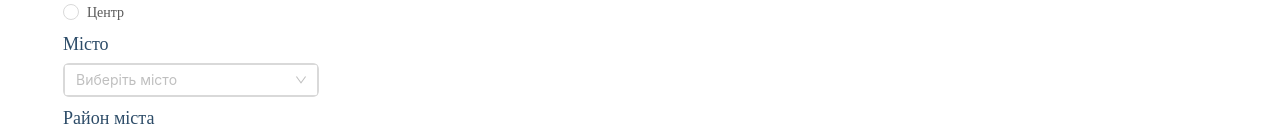
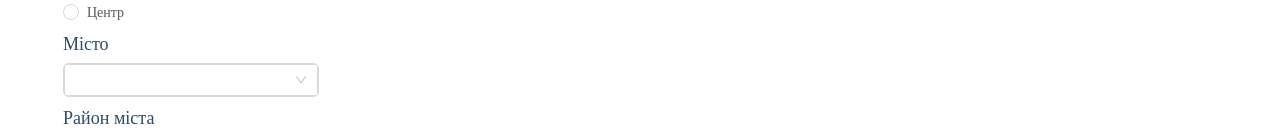
Before and after one commit to ita-social-projects/TeachUAClient2, a React (Create React App) app: page / in a window 1280 px wide. Shown: the part 360-495 px from the top of the page. Built offline with nearby package versions, Linux system fonts and the light colour scheme.

Commit message:
Add state first version

```diff
--- a/src/Components/left_side_search/left_side_search.js
+++ b/src/Components/left_side_search/left_side_search.js
@@ -7,6 +7,17 @@ import { Radio, Select, Checkbox, Col, Input } from "antd";
 const { Option } = Select;
 
 class LeftSearch extends Component {
+    constructor(props) {
+        super(props);
+        this.state = {
+            value: true
+        };
+        this.handleChange = this.handleChange.bind(this);
+    }
+    handleChange(event) {
+        this.setState({ value: event });
+    }
+
     render() {
         return (
             <div className='advancedSearch'>
@@ -19,8 +30,9 @@ class LeftSearch extends Component {
                             <Radio value={2}><span className='advancedSearchSpan'>Центр</span></Radio>
                         </Radio.Group>
                         <p className='advancedSearchTitle'>Місто</p>
-                        <Select placeholder="Виберіть місто" className='selectStyle'>
-                            <Option value="kyiv">Київ</Option>
+                        <label>
+                            <Select className='selectStyle' value={this.state.value} onChange={this.handleChange} placeholder='Виберіть місто...' allowClear>
+                                <Option value="Київіі">Київ</Option>
                                 <Option value="kharkiv">Харків</Option>
                                 <Option value="dnipro">Дніпро</Option>
                                 <Option value="odesa">Одеса</Option>
@@ -36,6 +48,8 @@ class LeftSearch extends Component {
                                 <Option value="cherkasy">Черкаси</Option>
                                 <Option value="without_location">Без локації</Option>
                             </Select>
+                        </label>
+
                         <p className='advancedSearchTitle'>Район міста</p>
                         <Select placeholder="Виберіть місто" className='selectStyle'>
                             <Option value="kyiv"><img className='imageNoData' src={no_data} /></Option>
@@ -76,7 +90,11 @@ class LeftSearch extends Component {
                         }} /><span className='advancedSearchSpanYears'>років</span>
                     </form>
                 </div>
+
+
             </div>
+
+
         )
     }
 }
```
Lines whose indentation alone changed are shown as unchanged.
